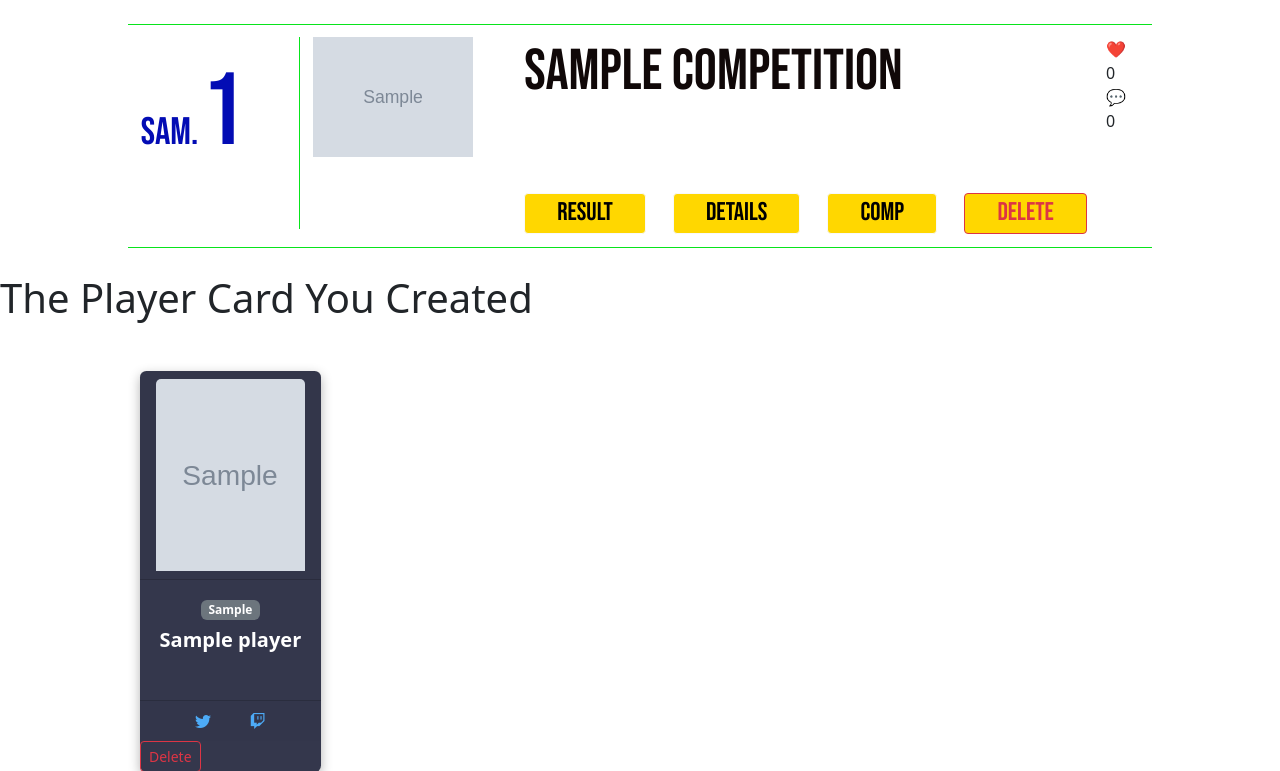
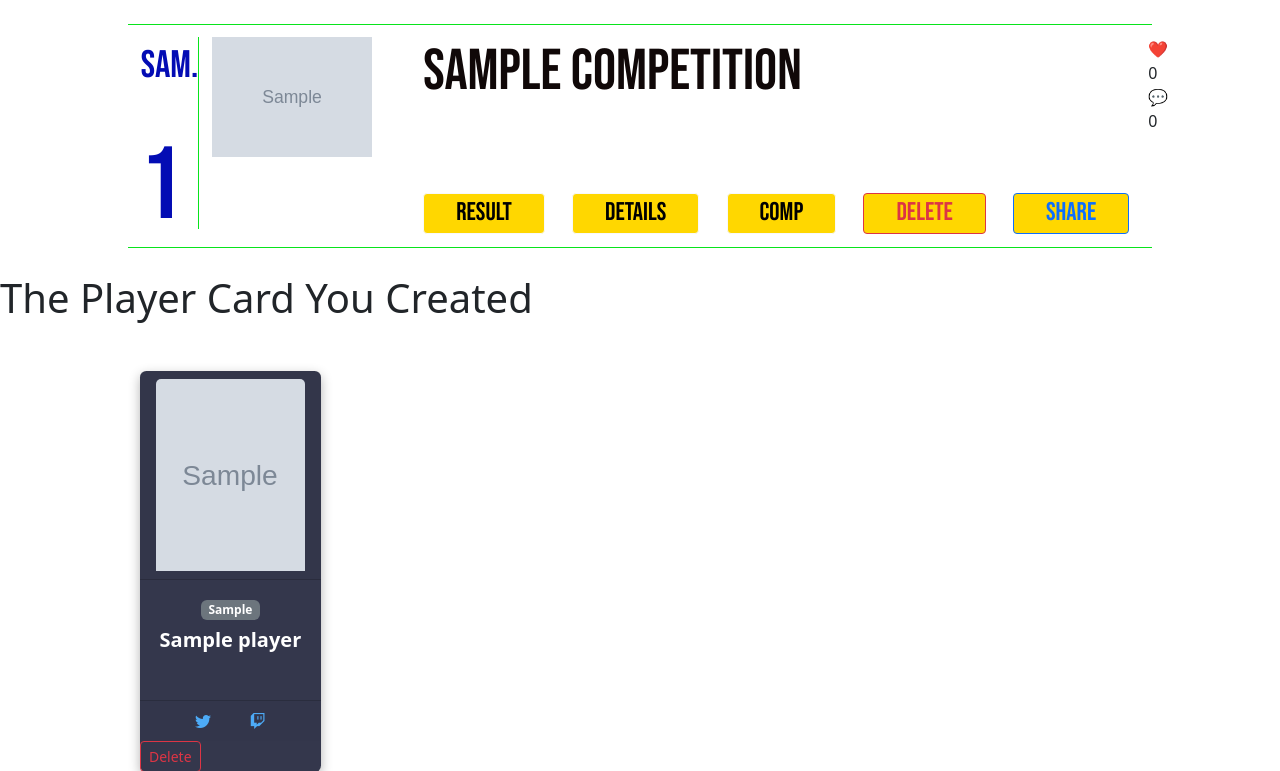
Before and after one commit to inllxy/CITS3403, a Flask app: page /dashboard/ in a window 1280 px wide. Shown: the part 301-1072 px from the top of the page. Run offline with Flask 3, Linux system fonts and the light colour scheme; a user stored in the database is signed in; tables that the repository leaves empty hold one stand-in row (values such as "Sample post"); grey boxes marked "Sample" are stand-in pictures.

Commit message:
SF6 Spotlight Beta 2.1.2

```diff
--- a/app/static/JavaScript/user.js
+++ b/app/static/JavaScript/user.js
@@ -1,4 +1,5 @@
 document.addEventListener('DOMContentLoaded', () => {
+
   // COMPETITION modal
   const compModal = document.getElementById('addCompetitionModal');
   document.getElementById('openModal').addEventListener('click', () => {
--- a/app/templates/user_page.html
+++ b/app/templates/user_page.html
@@ -31,7 +31,7 @@
 
   <h1>The Competitions You Created</h1>
 
-  {% for comp in competitions %}
+  {% for comp in competitions if comp.user_id == current_user.id %}
     <div class="competition-result-item">
       <div class="d-flex align-items-start">
         <div class="date">
@@ -66,14 +66,40 @@
               COMP
             </a>
 
+            {% if current_user.id == comp.user_id %}
             <form action="{{ url_for('user.delete_competition', comp_id= comp.id) }}" method="post"
                   style="display:inline" onsubmit="return confirm('Are you sure you want to delete this competition?');">
             <button type="submit" class="btn btn-sm btn-outline-danger">
               Delete
             </button>
             </form>
+
+            <button id="toggle-share-{{ comp.id }}" class="btn btn-sm btn-outline-primary">
+              Share
+            </button>
+
+            <!-- Hidden input area, will only display when the above button is clicked -->
+            <form id="share-form-{{ comp.id }}"
+                  action="{{ url_for('user.share_competition', comp_id=comp.id) }}"
+                  method="post"
+                  style="display: none; margin-top: .5rem;"
+                  onsubmit="return confirm('Send share invitation?');">
+              <input type="text"
+                      name="share_with"
+                        placeholder="Enter usernames, separated by commas"
+                      class="form-control form-control-sm d-inline-block"
+                      style="width: 200px;"
+                      required>
+              <button type="submit"
+                      name="action"
+                      value="share"
+                      class="btn btn-sm btn-primary">
+                Send Share
+              </button>
+            </form>
+
+            {% endif %}
           </div>
-
         </div>
 
         <div class="card-actions">
@@ -232,5 +258,15 @@
   {% endfor %}
 </div> <!-- /#playerContainer -->
 
+<script>
+document.querySelectorAll('[id^=toggle-share-]').forEach(btn => {
+  btn.addEventListener('click', e => {
+    const compId = btn.id.replace('toggle-share-','');
+    const form  = document.getElementById(`share-form-${compId}`);
+    form.style.display = form.style.display === 'none' ? 'block' : 'none';
+  });
+});
+</script>
+
 </body>
 </html>
--- a/app/templates/users_template.html
+++ b/app/templates/users_template.html
@@ -263,13 +263,15 @@
           <button type="submit" name="action" value="private">Save Privately</button>
           <button type="button" id="openShare" class="btn">Share</button>
         </div>
-        <div id="share-section" style="display:none; margin-top:1rem;">
+
+        <!-- <div id="share-section" style="display:none; margin-top:1rem;">
           <label for="share_with">Share with (comma-separated usernames):</label>
           <input type="text" id="share_with" name="share_with" …>
           <button type="submit" name="action" value="share" class="btn">
             Send Share
           </button>
-        </div>
+        </div> -->
+
       </form>
     </div>
   </div>
--- a/app/user/views.py
+++ b/app/user/views.py
@@ -247,14 +247,6 @@ def submit_competition():
                 new_comp.shared_with.append(user)
 
 
-    if action == 'share':
-        usernames = request.form.get("share_with", "")
-        username_list = [u.strip() for u in usernames.split(",") if u.strip()]
-        for uname in username_list:
-            user = User.query.filter_by(username=uname).first()
-            if user:
-                new_comp.shared_with.append(user)
-
     db.session.commit()
     flash('Competition added successfully.', 'success')
     return redirect(url_for('user.user_page'))
@@ -323,3 +315,27 @@ def share_player(player_id):
     db.session.commit()
     flash("Player shared successfully.", "success")
     return redirect(url_for("user.user_page"))
+
+@user_bp.route('/competition/<int:comp_id>/share', methods=['POST'])
+@login_required
+def share_competition(comp_id):
+    # 1) 拿到用户名列表
+    raw = request.form.get('share_with','')
+    names = [n.strip() for n in raw.split(',') if n.strip()]
+    if not names:
+        flash('请输入至少一个用户名','warning')
+        return redirect(url_for('user.user_dashboard'))
+
+    # 2) 循环查用户，插入 shared_competitions
+    for name in names:
+        user = User.query.filter_by(username=name).first()
+
+        share = shared_competitions(
+            competition_id=comp_id,
+            shared_with_user_id=user.id
+        )
+        db.session.add(share)
+
+    db.session.commit()
+    flash('分享邀请已发送！','success')
+    return redirect(url_for('user.user_dashboard'))
```
Also changed, not shown: app/static/CSS/user.css (+1 -36 lines).
